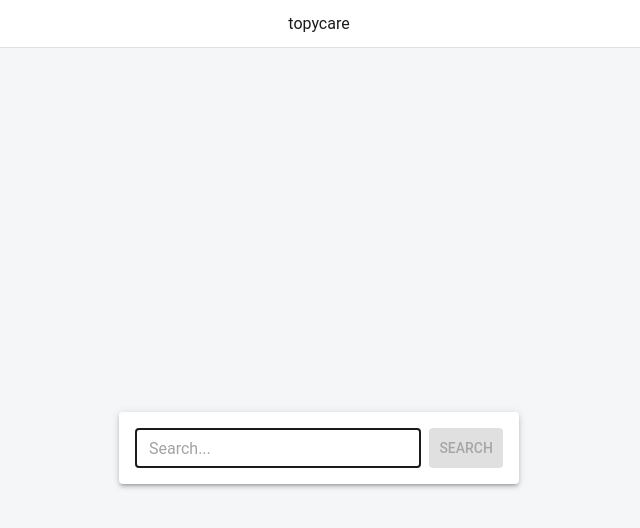
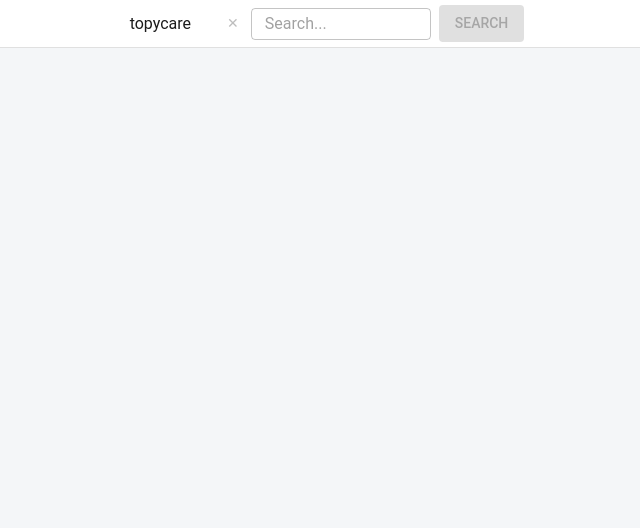
Before and after one commit to ekfaktldk11/topycare, a React (Vite) app: page / in a window 1280 px wide. Shown: the top 528 px of the page, without its empty margins (321-961 px from the left). Built offline with nearby package versions, Linux system fonts and the light colour scheme.

Commit message:
modify search bar ui

```diff
--- a/src/App.tsx
+++ b/src/App.tsx
@@ -1,7 +1,6 @@
 import Navbar from "./clients/components/Navbar";
 import { ThemeProvider, CssBaseline } from "@mui/material";
 import mainTheme from "./clients/mainTheme";
-import SearchBar from "./clients/components/SearchBar";
 
 function App() {
   return (
@@ -9,7 +8,6 @@ function App() {
       <ThemeProvider theme={mainTheme}>
         <CssBaseline />
         <Navbar />
-        <SearchBar onSearch={(query) => console.log("Search query", query)} />
       </ThemeProvider>
     </div>
   );
--- a/src/clients/components/Navbar.tsx
+++ b/src/clients/components/Navbar.tsx
@@ -1,4 +1,75 @@
-import { Container, Link } from "@mui/material";
+import { useState } from "react";
+import type { ChangeEvent, FormEvent } from 'react';
+import { Container, Link, Box, TextField, Button } from "@mui/material";
+
+interface SearchBarProps {
+    placeholder?: string;
+    onSearch: (query: string) => void;
+}
+
+function SearchBarInline({ placeholder = "Search...", onSearch }: SearchBarProps) {
+    const [query, setQuery] = useState("");
+    const [searched, setSearched] = useState(false);
+
+    const handleChange = (e: ChangeEvent<HTMLInputElement>) => {
+        setQuery(e.target.value);
+    };
+
+    const handleSubmit = (e: FormEvent) => {
+        e.preventDefault();
+        const trimmed = query.trim();
+        if (trimmed) {
+            setSearched(true);
+            onSearch(trimmed);
+        }
+    };
+
+    const clearSearch = () => {
+        setQuery("");
+        if (searched) setSearched(false);
+    };
+
+    return (
+      <Box
+        component="form"
+        onSubmit={handleSubmit}
+        sx={{ display: "flex", alignItems: "center", ml: 2 }}
+      >
+        {
+          <Button
+            onClick={clearSearch}
+            sx={{ minWidth: 0, p: 0.5, mr: 1 }}
+            aria-label="Clear search"
+            disabled={query.trim().length === 0}
+          >
+            &#10005;
+          </Button>
+        }
+        <TextField
+          variant="outlined"
+          value={query}
+          onChange={handleChange}
+          placeholder={placeholder}
+          size="small"
+          sx={{
+            mr: 1,
+            width: 180,
+            "& .MuiInputBase-root": { height: 32 },
+          }}
+          autoFocus={false}
+        />
+        <Button
+          type="submit"
+          variant="contained"
+          color="primary"
+          sx={{ minWidth: 50 }}
+          disabled={!query.trim()}
+        >
+          Search
+        </Button>
+      </Box>
+    );
+}
 
 export default function Navbar() {
     return (
@@ -6,21 +77,29 @@ export default function Navbar() {
             maxWidth={false}
             sx={{
                 display: "flex",
+                alignItems: "center",
+                justifyContent: "center", // 가운데 정렬
                 position: "sticky",
                 top: 0,
                 width: "100%",
                 height: "3em",
                 borderBottom: 1,
                 borderColor: "divider",
-                ".home": {
-                    m: "auto",
-                },
                 backgroundColor: "#fff",
+                zIndex: 1201,
             }}
         >
-            <Link className="home" sx={{ typography: "body1" }} href="/" underline="none">
-                topycare
-            </Link>
+            <Box sx={{ display: "flex", alignItems: "center" }}>
+                <Link
+                    className="home"
+                    sx={{ typography: "body1", ml: 2, mr: 2, whiteSpace: "nowrap" }}
+                    href="/"
+                    underline="none"
+                >
+                    topycare
+                </Link>
+                <SearchBarInline onSearch={query => console.log("Search query", query)} />
+            </Box>
         </Container>
     );
 }
--- a/src/clients/components/SearchBar.tsx
+++ /dev/null
@@ -1,88 +0,0 @@
-
-import { useState } from 'react';
-import type { ChangeEvent, FormEvent } from 'react';
-import { Box, TextField, Button, Paper } from '@mui/material';
-
-interface SearchBarProps {
-    placeholder?: string;
-    onSearch: (query: string) => void;
-}
-
-export default function SearchBar({ placeholder = 'Search...', onSearch }: SearchBarProps) {
-    const [query, setQuery] = useState('');
-    const [searched, setSearched] = useState(false);
-
-    const handleChange = (e: ChangeEvent<HTMLInputElement>) => {
-        setQuery(e.target.value);
-    };
-
-    const handleSubmit = (e: FormEvent) => {
-        e.preventDefault();
-        const trimmed = query.trim();
-        if (trimmed) {
-            setSearched(true);
-            onSearch(trimmed);
-        }
-    };
-
-    const clearSearch = () => {
-        setQuery('');
-        if (searched)
-        setSearched(false);
-    };
-
-    return (
-        <Box
-            sx={{
-                minHeight: '100vh',
-                display: 'flex',
-                flexDirection: 'column',
-                alignItems: 'center',
-                justifyContent: searched ? 'flex-start' : 'center',
-                pt: searched ? 2 : 0,
-                transition: 'all 0.4s cubic-bezier(.4,0,.2,1)'
-            }}
-        >
-            <Paper
-                elevation={3}
-                sx={{
-                    p: 2,
-                    width: { xs: '90%', sm: 400 },
-                    display: 'flex',
-                    alignItems: 'center',
-                }}
-            >
-                {query && (
-                    <Button
-                        onClick={clearSearch}
-                        sx={{ minWidth: 0, p: 0.5, mr: 1 }}
-                        aria-label="Clear search"
-                    >
-                        &#10005;
-                    </Button>
-                )}
-                <form onSubmit={handleSubmit} style={{ display: 'flex', width: '100%' }}>
-                    <TextField
-                        fullWidth
-                        variant="outlined"
-                        value={query}
-                        onChange={handleChange}
-                        placeholder={placeholder}
-                        size="small"
-                        sx={{ mr: 1 }}
-                        autoFocus
-                    />
-                    <Button
-                        type="submit"
-                        variant="contained"
-                        color="primary"
-                        sx={{ minWidth: 50 }}
-                        disabled={!query.trim()}
-                    >
-                        Search
-                    </Button>
-                </form>
-            </Paper>
-        </Box>
-    );
-}
```
